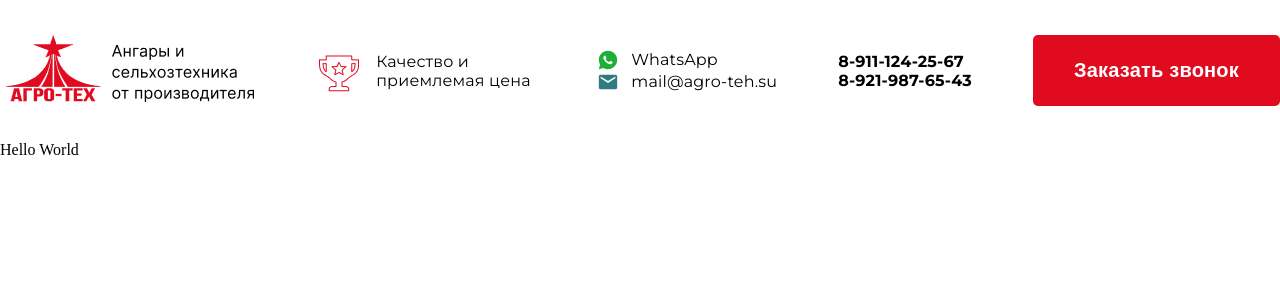
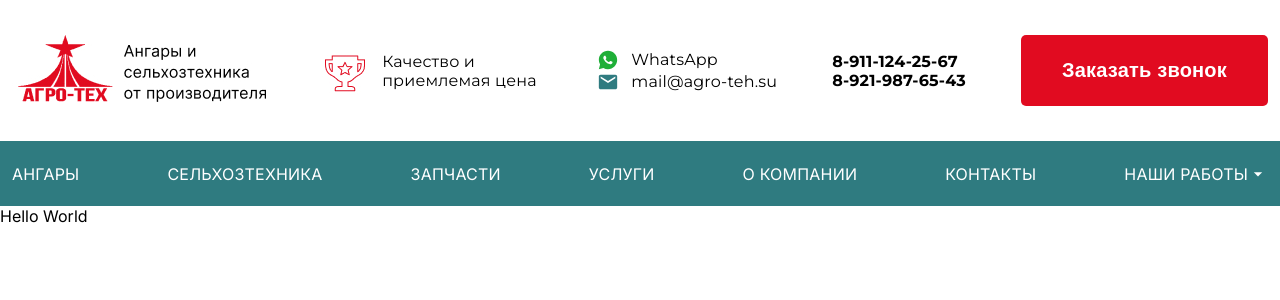
Before and after one commit to allpavel/sh-products, a Next.js app: page / in a window 1280 px wide. Shown: the top 300 px of the page. Built offline with nearby package versions, Linux system fonts and the light colour scheme.

Commit message:
add a nav bar

```diff
--- a/src/app/components/Header/Header.module.css
+++ /dev/null
@@ -1,9 +0,0 @@
-.container {
-  max-width: 1280px;
-  margin: 0 auto;
-  display: flex;
-  justify-content: space-between;
-  align-items: center;
-  letter-spacing: 0.16px;
-  font-size: 16px;
-}
--- a/src/app/components/Header/Header.tsx
+++ b/src/app/components/Header/Header.tsx
@@ -1,13 +1,11 @@
-import { montserrat } from "@/app/layout";
-import { Button } from "../Button/Button";
-import styles from "./Header.module.css";
 import { HeaderTop } from "../HeaderTop/HeaderTop";
+import { HeaderNav } from "../HeaderNav/HeaderNav";
 
 export const Header = () => {
   return (
-    <header className={`${styles.container} ${montserrat.className}`}>
+    <header>
       <HeaderTop />
-      <Button text="Заказать звонок" type="red" />
+      <HeaderNav />
     </header>
   );
 };
--- /dev/null
+++ b/src/app/components/HeaderNav/HeaderNav.module.css
@@ -0,0 +1,95 @@
+.nav {
+  background-color: var(--primary);
+}
+
+.container {
+  max-width: 1280px;
+  margin: 0 auto;
+  padding-left: 12px;
+  padding-right: 12px;
+}
+
+.navLinks {
+  height: 65px;
+  display: flex;
+  list-style: none;
+  justify-content: space-between;
+  align-items: center;
+}
+
+.link {
+  text-transform: uppercase;
+  text-decoration: none;
+  color: #fff;
+  font-style: 20px;
+  letter-spacing: 0.2px;
+  padding: 20px 0;
+  position: relative;
+  transition: color 0.3s ease;
+}
+
+.link::after {
+  content: "";
+  position: absolute;
+  background-color: #fff;
+  height: 1px;
+  width: 0;
+  opacity: 0;
+  left: 50%;
+  bottom: 17px;
+  transform: translateX(-50%);
+  transition:
+    width 0.3s ease,
+    opacity 0.3s ease;
+}
+
+.link:hover {
+  color: var(--link-hover);
+}
+
+.link:hover::after {
+  width: 100%;
+  opacity: 1;
+}
+
+.arrow {
+  display: flex;
+  align-items: center;
+}
+
+.link svg {
+  font-size: 20px;
+}
+
+.dropDownContainer {
+  position: relative;
+}
+
+.dropDownContent {
+  visibility: hidden;
+  background-color: var(--primary);
+  border: 1px solid #000;
+  list-style: none;
+  position: absolute;
+  width: 290px;
+  right: 0;
+  opacity: 0;
+  transition:
+    opacity 0.3s linear,
+    visibility 0.3s linear;
+}
+
+.open {
+  visibility: visible;
+  opacity: 1;
+}
+
+.dropDownContent .link {
+  margin-left: 10px;
+  padding: 10px 0;
+  display: inline-block;
+}
+
+.dropDownContent .link::after {
+  bottom: 10px;
+}
--- /dev/null
+++ b/src/app/components/HeaderNav/HeaderNav.tsx
@@ -0,0 +1,134 @@
+"use client";
+
+import { useState, useRef, useEffect } from "react";
+import Link from "next/link";
+import { MdArrowDropDown, MdArrowDropUp } from "react-icons/md";
+import styles from "./HeaderNav.module.css";
+
+export const HeaderNav = () => {
+  const [isOpen, setIsOpen] = useState(false);
+  const dropdownRef = useRef<HTMLAnchorElement>(null);
+
+  const handleOpenMenu = (event: React.MouseEvent<HTMLLIElement>): void => {
+    if (dropdownRef.current && isOpen && !dropdownRef.current.contains(event.target as Node)) {
+      setIsOpen(false);
+    } else {
+      setIsOpen((prev) => !prev);
+    }
+  };
+
+  useEffect(() => {
+    const handleOutsideClick = (event: MouseEvent): void => {
+      if (dropdownRef.current && isOpen && !dropdownRef.current.contains(event.target as Node)) {
+        setIsOpen(false);
+      }
+    };
+
+    document.addEventListener("click", handleOutsideClick);
+
+    return () => {
+      document.removeEventListener("click", handleOutsideClick);
+    };
+  }, [isOpen]);
+
+  return (
+    <nav className={styles.nav}>
+      <div className={styles.container}>
+        <ul className={styles.navLinks}>
+          <li>
+            <Link href="#" className={styles.link}>
+              Ангары
+            </Link>
+          </li>
+          <li>
+            <Link href="#" className={styles.link}>
+              Сельхозтехника
+            </Link>
+          </li>
+          <li>
+            <Link href="#" className={styles.link}>
+              Запчасти
+            </Link>
+          </li>
+          <li>
+            <Link href="#" className={styles.link}>
+              Услуги
+            </Link>
+          </li>
+          <li>
+            <Link href="#" className={styles.link}>
+              О компании
+            </Link>
+          </li>
+          <li>
+            <Link href="#" className={styles.link}>
+              Контакты
+            </Link>
+          </li>
+          <li onClick={handleOpenMenu} className={styles.dropDownContainer}>
+            <a href="#" className={`${styles.link} ${styles.arrow}`} ref={dropdownRef}>
+              Наши работы {isOpen ? <MdArrowDropUp /> : <MdArrowDropDown />}
+            </a>
+            <ul className={`${styles.dropDownContent} ${isOpen ? styles.open : ""}`}>
+              <li>
+                <Link href="#" className={styles.link}>
+                  Ангары бескаркасные
+                </Link>
+              </li>
+              <li>
+                <Link href="#" className={styles.link}>
+                  Тентовые ангары
+                </Link>
+              </li>
+              <li>
+                <Link href="#" className={styles.link}>
+                  Навесы и тока
+                </Link>
+              </li>
+              <li>
+                <Link href="#" className={styles.link}>
+                  Авиационные ангары
+                </Link>
+              </li>
+              <li>
+                <Link href="#" className={styles.link}>
+                  Каркасные ангары
+                </Link>
+              </li>
+              <li>
+                <Link href="#" className={styles.link}>
+                  Бороны
+                </Link>
+              </li>
+              <li>
+                <Link href="#" className={styles.link}>
+                  Разбрасыватели удобрений
+                </Link>
+              </li>
+              <li>
+                <Link href="#" className={styles.link}>
+                  Опрыскиватели
+                </Link>
+              </li>
+              <li>
+                <Link href="#" className={styles.link}>
+                  Прочая сельхозтехника
+                </Link>
+              </li>
+              <li>
+                <Link href="#" className={styles.link}>
+                  Запчасти и комплектующие
+                </Link>
+              </li>
+              <li>
+                <Link href="#" className={styles.link}>
+                  Услуги
+                </Link>
+              </li>
+            </ul>
+          </li>
+        </ul>
+      </div>
+    </nav>
+  );
+};
--- a/src/app/components/HeaderTop/HeaderTop.module.css
+++ b/src/app/components/HeaderTop/HeaderTop.module.css
@@ -1,3 +1,15 @@
+.container {
+  max-width: 1280px;
+  margin: 0 auto;
+  padding-left: 12px;
+  padding-right: 12px;
+  display: flex;
+  justify-content: space-between;
+  align-items: center;
+  letter-spacing: 0.16px;
+  font-size: 16px;
+}
+
 .logo,
 .headerAward {
   display: flex;
--- a/src/app/components/HeaderTop/HeaderTop.tsx
+++ b/src/app/components/HeaderTop/HeaderTop.tsx
@@ -1,15 +1,17 @@
 import Link from "next/link";
 import Image from "next/image";
+import { RiWhatsappFill } from "react-icons/ri";
+import { MdEmail } from "react-icons/md";
+import { Button } from "../Button/Button";
+import { montserrat } from "@/app/layout";
 import logo from "../../../../public/images/logo.jpg";
 import angars from "../../../../public/images/angars.jpg";
 import award from "../../../../public/images/award.jpg";
-import { RiWhatsappFill } from "react-icons/ri";
-import { MdEmail } from "react-icons/md";
 import styles from "./HeaderTop.module.css";
 
 export const HeaderTop = () => {
   return (
-    <>
+    <div className={`${styles.container} ${montserrat.className}`}>
       <div className={styles.logo}>
         <Link href="/">
           <Image src={logo} alt="Логотип Агро-Тех" width={106} height={67} className={styles.logoImage} />
@@ -40,6 +42,7 @@ export const HeaderTop = () => {
           8-921-987-65-43
         </a>
       </div>
-    </>
+      <Button text="Заказать звонок" type="red" />
+    </div>
   );
 };
--- a/src/app/globals.css
+++ b/src/app/globals.css
@@ -2,6 +2,8 @@
   --primary: #2f7b80;
   --secondary: #e10b20;
   --tertiary: #1faf38;
+
+  --link-hover: #e3e3e3;
 }
 
 * {
--- a/src/app/layout.tsx
+++ b/src/app/layout.tsx
@@ -1,5 +1,5 @@
 import { Header } from "./components/Header/Header";
-import { Inter, Montserrat } from "next/font/google";
+import { Montserrat, Inter } from "next/font/google";
 import "./globals.css";
 
 export const montserrat = Montserrat({
@@ -7,10 +7,15 @@ export const montserrat = Montserrat({
   subsets: ["cyrillic"],
 });
 
+const inter = Inter({
+  display: "swap",
+  subsets: ["cyrillic"],
+});
+
 export default function RootLayout({ children }: { children: React.ReactNode }) {
   return (
     <html lang="ru">
-      <body>
+      <body className={inter.className}>
         <Header />
         {children}
       </body>
```
